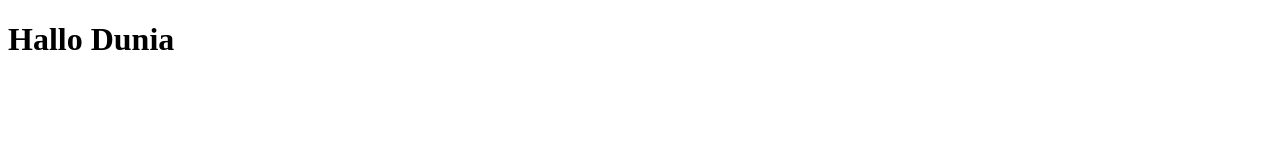
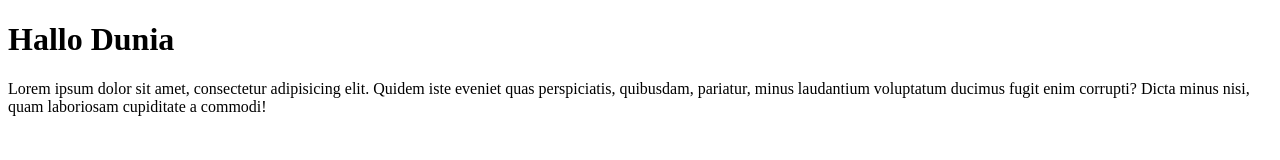
Before and after one commit to Plooman/Plooman.github.io, a plain HTML site: page index.html in a window 1280 px wide. Drawn offline with Linux system fonts and the light colour scheme.

Commit message:
menambhakan paragraf pada file index.html

```diff
--- a/index.html
+++ b/index.html
@@ -7,5 +7,6 @@
 </head>
 <body>
     <h1>Hallo Dunia</h1>
+    <p>Lorem ipsum dolor sit amet, consectetur adipisicing elit. Quidem iste eveniet quas perspiciatis, quibusdam, pariatur, minus laudantium voluptatum ducimus fugit enim corrupti? Dicta minus nisi, quam laboriosam cupiditate a commodi!</p>
 </body>
 </html>
```
